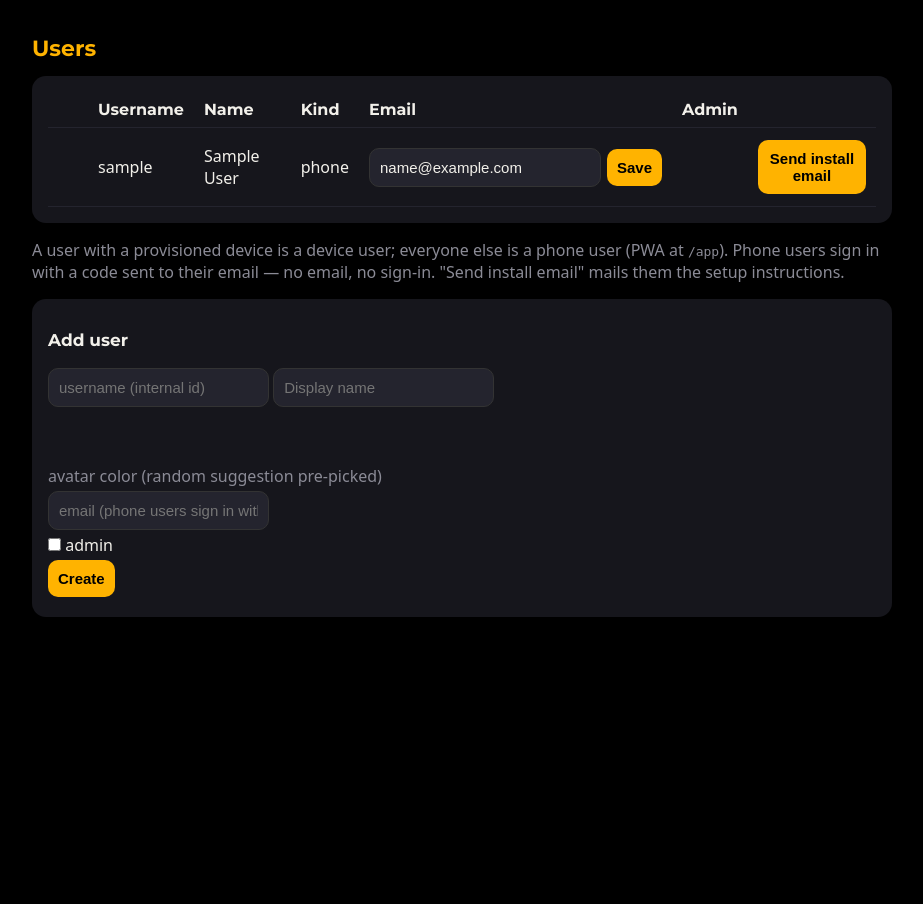
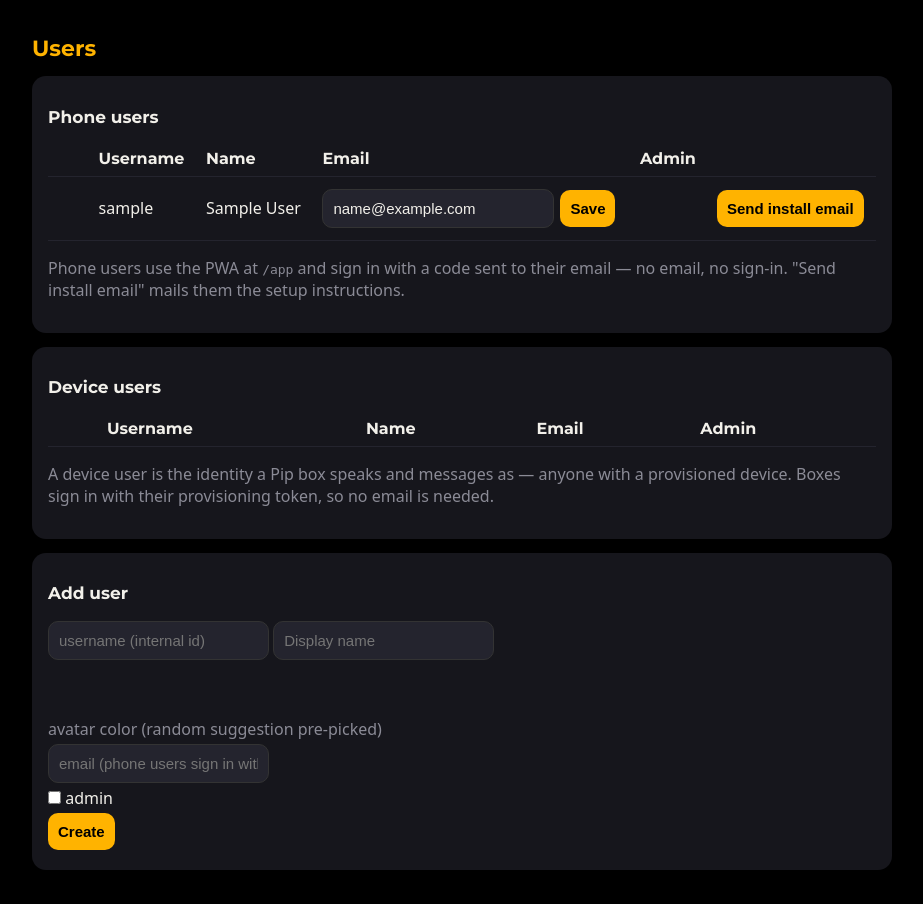
Before and after one commit to jpmreis/pipvoice, a FastAPI app: template server/app/templates/users.html in a window 1280 px wide. Shown: the whole page, without its empty margins (178-1101 px from the left). Before the commit the page ends 617 px from the top, so only its background shows below. Run offline with FastAPI, Linux system fonts and the light colour scheme; the template is opened without the code that fills it: most values are stand-ins (such as "Sample title", 1, 10 or a date in 2020); lists and menus that the app fills with data are empty; parts of the project's set-up code (start-up, migrations or seed data) failed here and were passed over; some libraries are stand-ins or nearby versions; some web fonts are replaced.

Commit message:
Admin users page: phone users and device users in separate sections
Splits the single table (with its Kind column) into two cards: phone
users keep the email/password/install actions, device users get just
the email edit - the password and install-email forms never applied
to them.

Co-Authored-By: Claude Fable 5 <noreply@anthropic.com>
Claude-Session: https://claude.ai/code/session_01MPyUnfrokEvi6CHgU2CFPX

```diff
--- a/server/app/templates/users.html
+++ b/server/app/templates/users.html
@@ -3,18 +3,17 @@
 {% if sent == "1" %}<p class="ok">Install email sent.</p>
 {% elif sent == "0" %}<p class="bad">Install email NOT sent &mdash; the user
 needs an email address and the server needs SMTP configured.</p>{% endif %}
-<div class="card"><table>
-<tr><th></th><th>Username</th><th>Name</th><th>Kind</th><th>Email</th><th>Admin</th><th></th></tr>
-{% for u in users %}<tr>
+<div class="card"><h2>Phone users</h2><table>
+<tr><th></th><th>Username</th><th>Name</th><th>Email</th><th>Admin</th><th></th></tr>
+{% for u in users if u.username not in device_users %}<tr>
 <td><span class="dot" style="background:#{{ u.color }}"></span></td>
 <td>{{ u.username }}</td><td>{{ u.display_name }}</td>
-<td>{% if u.username in device_users %}device{% else %}phone{% endif %}</td>
 <td><form method="post" action="/admin/users/{{ u.id }}/email"
      style="display:flex;gap:6px;align-items:center">
 <input name="email" type="email" value="{{ u.email or '' }}"
        placeholder="no email" style="width:210px">
 <button>Save</button></form>
-{% if local_auth and u.username not in device_users %}
+{% if local_auth %}
 <form method="post" action="/admin/users/{{ u.id }}/password"
      style="display:flex;gap:6px;align-items:center;margin-top:4px">
 <input name="password" type="password" minlength="8"
@@ -23,17 +22,31 @@ needs an email address and the server needs SMTP configured.</p>{% endif %}
 <button>Set</button></form>
 {% endif %}</td>
 <td>{{ "yes" if u.is_admin else "" }}</td>
-<td>{% if u.email and u.username not in device_users %}
+<td>{% if u.email %}
 <form method="post" action="/admin/users/{{ u.id }}/send-install">
 <button>Send install email</button></form>
 {% endif %}</td></tr>{% endfor %}
-</table></div>
-<p class="muted">A user with a provisioned device is a device user; everyone
-else is a phone user (PWA at <code>/app</code>). Phone users sign in with a
-code sent to their email{% if local_auth %} or with their local password
-(set one above to skip email codes entirely){% else %} &mdash; no email, no
-sign-in{% endif %}. "Send install email" mails them the setup
-instructions.</p>
+</table>
+<p class="muted">Phone users use the PWA at <code>/app</code> and sign in
+with a code sent to their email{% if local_auth %} or with their local
+password (set one above to skip email codes entirely){% else %} &mdash;
+no email, no sign-in{% endif %}. "Send install email" mails them the
+setup instructions.</p></div>
+<div class="card"><h2>Device users</h2><table>
+<tr><th></th><th>Username</th><th>Name</th><th>Email</th><th>Admin</th></tr>
+{% for u in users if u.username in device_users %}<tr>
+<td><span class="dot" style="background:#{{ u.color }}"></span></td>
+<td>{{ u.username }}</td><td>{{ u.display_name }}</td>
+<td><form method="post" action="/admin/users/{{ u.id }}/email"
+     style="display:flex;gap:6px;align-items:center">
+<input name="email" type="email" value="{{ u.email or '' }}"
+       placeholder="no email" style="width:210px">
+<button>Save</button></form></td>
+<td>{{ "yes" if u.is_admin else "" }}</td></tr>{% endfor %}
+</table>
+<p class="muted">A device user is the identity a Pip box speaks and
+messages as &mdash; anyone with a provisioned device. Boxes sign in with
+their provisioning token, so no email is needed.</p></div>
 <div class="card"><h2>Add user</h2>
 <form method="post">
 <input name="username" placeholder="username (internal id)" required>
```
